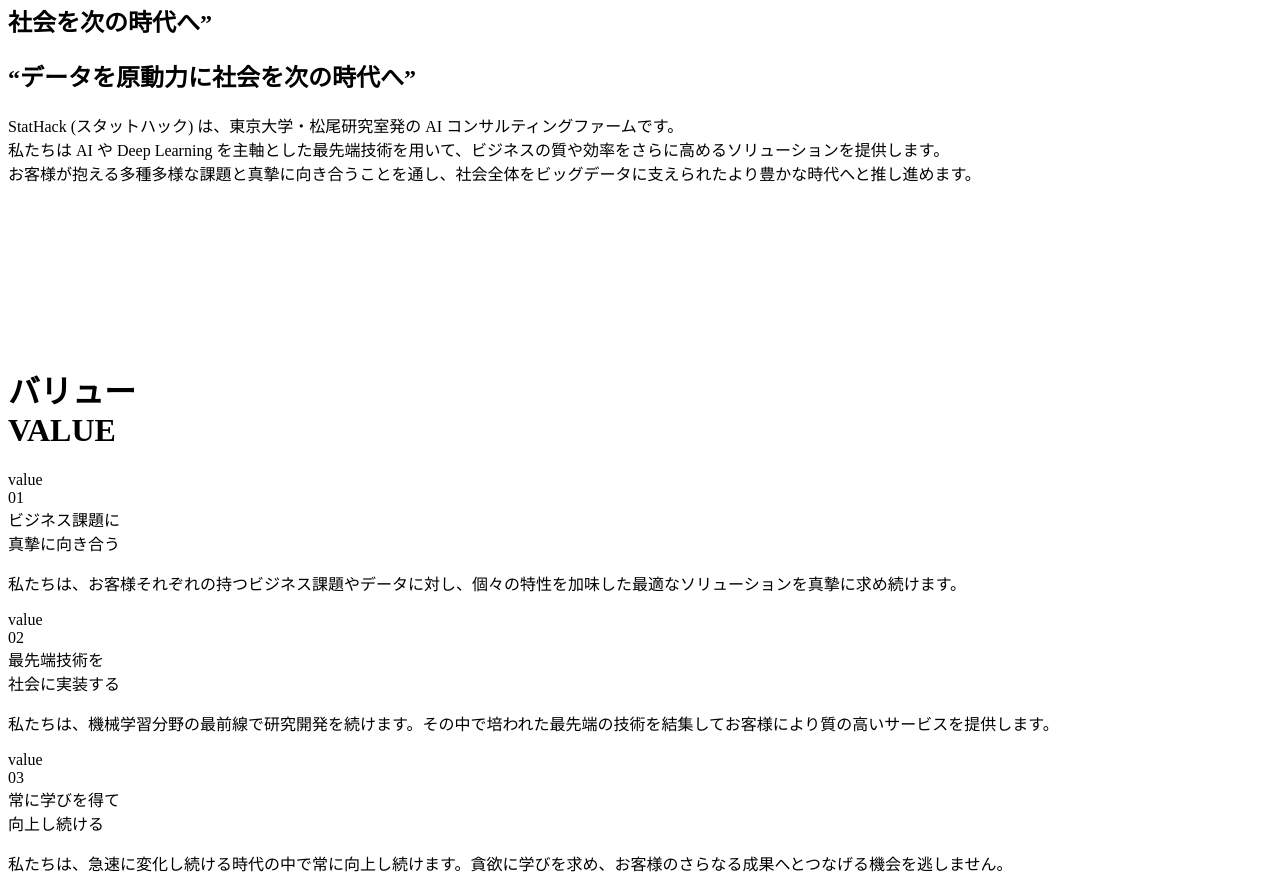
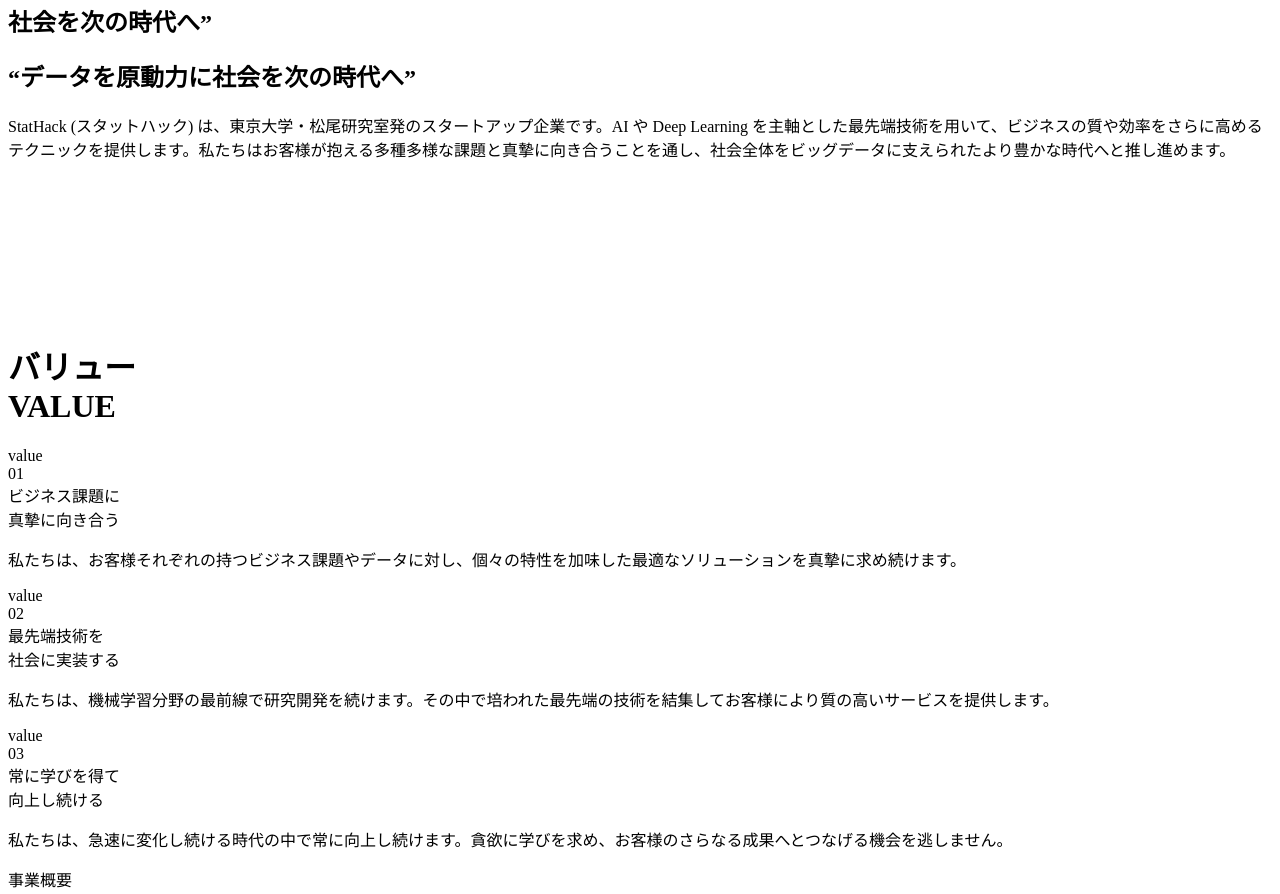
Before and after one commit to stathack2021/homepage, a Next.js app in the folder app/: page / in a window 1280 px wide. Shown: the part 1010-1904 px from the top of the page. Built offline with nearby package versions, Linux system fonts and the light colour scheme.

Commit message:
[update] update about section design with figma

```diff
--- a/app/locales/langDict.json
+++ b/app/locales/langDict.json
@@ -36,17 +36,9 @@
                 }
             }
         },
-        "content1":{
-            "ja": "StatHack (スタットハック) は、東京大学・松尾研究室発の AI コンサルティングファームです。",
-            "en": "StatHack is an AI consulting firm that originated in the Matsuo Lab at the University of Tokyo."
-        },
-        "content2":{
-            "ja": "私たちは AI や Deep Learning を主軸とした最先端技術を用いて、ビジネスの質や効率をさらに高めるソリューションを提供します。",
-            "en": "We provide solutions that further improve the quality and efficiency of business by using cutting-edge technologies with a focus on AI and Deep Learning."
-        },
-        "content3":{
-            "ja": "お客様が抱える多種多様な課題と真摯に向き合うことを通し、社会全体をビッグデータに支えられたより豊かな時代へと推し進めます。",
-            "en": "By sincerely addressing the diverse issues faced by our customers, we will push society as a whole toward a more prosperous era supported by big data."
+        "content":{
+            "ja": "StatHack (スタットハック) は、東京大学・松尾研究室発のスタートアップ企業です。AI や Deep Learning を主軸とした最先端技術を用いて、ビジネスの質や効率をさらに高めるテクニックを提供します。私たちはお客様が抱える多種多様な課題と真摯に向き合うことを通し、社会全体をビッグデータに支えられたより豊かな時代へと推し進めます。",
+            "en": "StatHack is an AI consulting firm that originated in the Matsuo Lab at the University of Tokyo. We provide solutions that further improve the quality and efficiency of business by using cutting-edge technologies with a focus on AI and Deep Learning. By sincerely addressing the diverse issues faced by our customers, we will push society as a whole toward a more prosperous era supported by big data."
         }
     },
     "value": {
--- a/app/modules/about.tsx
+++ b/app/modules/about.tsx
@@ -10,7 +10,7 @@ export const About: React.FC<Props> = (props) => {
 
     return (
         <div className="text-white body-font bg-about" id="about">
-            <div className="container lg:px-5 py-24 mx-auto flex flex-wrap">
+            <div className="container lg:px-5 pt-24 pb-20 mx-auto flex flex-wrap">
                 <h1 className="text-5xl lg:text-6xl text-white font-en font-semibold title-font mb-2 pl-8 md:pl-16 lg:w-2/5">
                 {
                     locale == "ja" && <><span className="text-lg font-jp font-bold">私たちについて</span><br /></>
@@ -20,10 +20,8 @@ export const About: React.FC<Props> = (props) => {
                 <div className="lg:w-3/5 pl-8 md:pl-16 pr-8 md:pr-14 lg:pr-0 font-jp font-medium">
                 <h2 className="text-3xl xl:text-4xl py-5 md:hidden" >{ t.about.title.br.former}<br/>{ t.about.title.br.latter}</h2>
                 <h2 className="text-3xl xl:text-4xl py-5 hidden md:block" >{ t.about.title.no_br}</h2>
-                <p className="leading-relaxed text-base mt-5 w-full xl:w-5/6 2xl:w-2/3">
-                    { t.about.content1 }<br />
-                    { t.about.content2 }<br />
-                    { t.about.content3 }
+                <p className="leading-10 text-base mt-5 w-full xl:w-5/6 2xl:w-2/3">
+                    { t.about.content }
                 </p>
                 <img className="mix-blend-overlay" src="/images/logo_white.svg" alt="Logo" height={'140'} width={'700'} />
                 </div>
```
